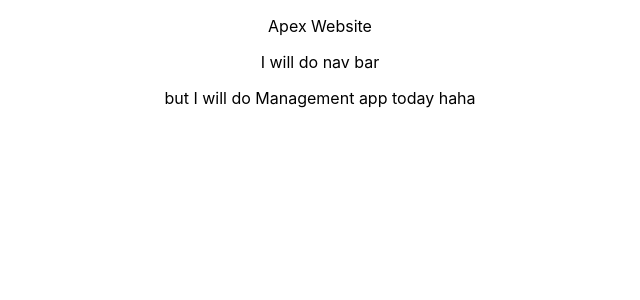
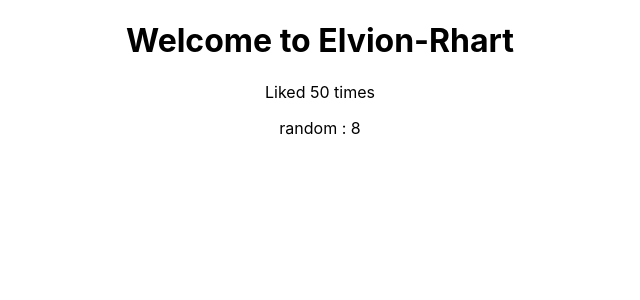
Before and after one commit to scenaire/apex-site, a React (Create React App) app: page / in a window 1280 px wide. Shown: the top 300 px of the page, without its empty margins (320-960 px from the left). Built offline with nearby package versions, Linux system fonts and the light colour scheme.

Commit message:
learning

```diff
--- a/src/App.js
+++ b/src/App.js
@@ -1,11 +1,18 @@
 import './App.css';
 
 function App() {
+
+  const title = 'Welcome to Elvion-Rhart';
+  const likes = 50;
+  const person = {name: 'chros', age: 25};
+
   return (
     <div className="App">
-      <p>Apex Website</p>
-      <p>I will do nav bar</p>
-      <p>but I will do Management app today haha</p>
+      <div className="content">
+        <h1>{title}</h1>
+        <p>Liked {likes} times</p>
+        <p>random : {Math.floor(Math.random() * 10 + 1)}</p>
+      </div>
     </div>
   );
 }
```
